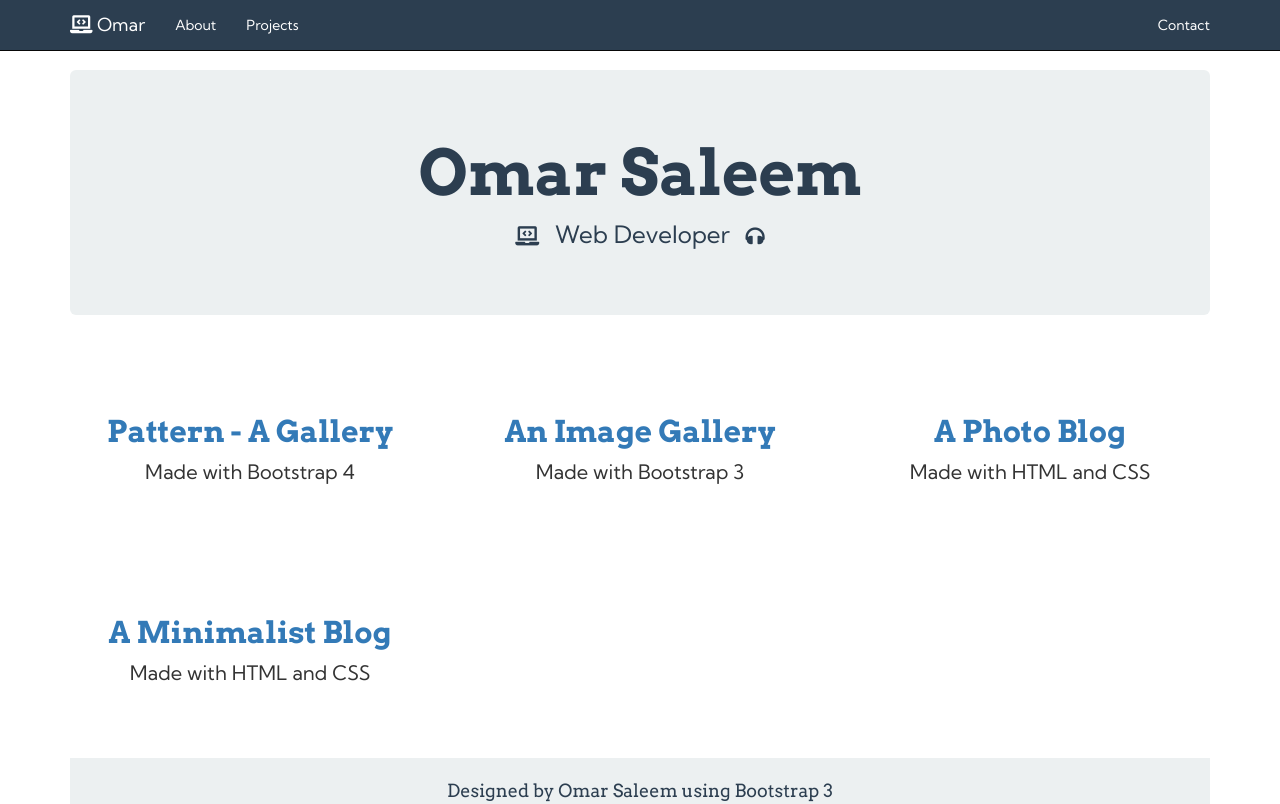
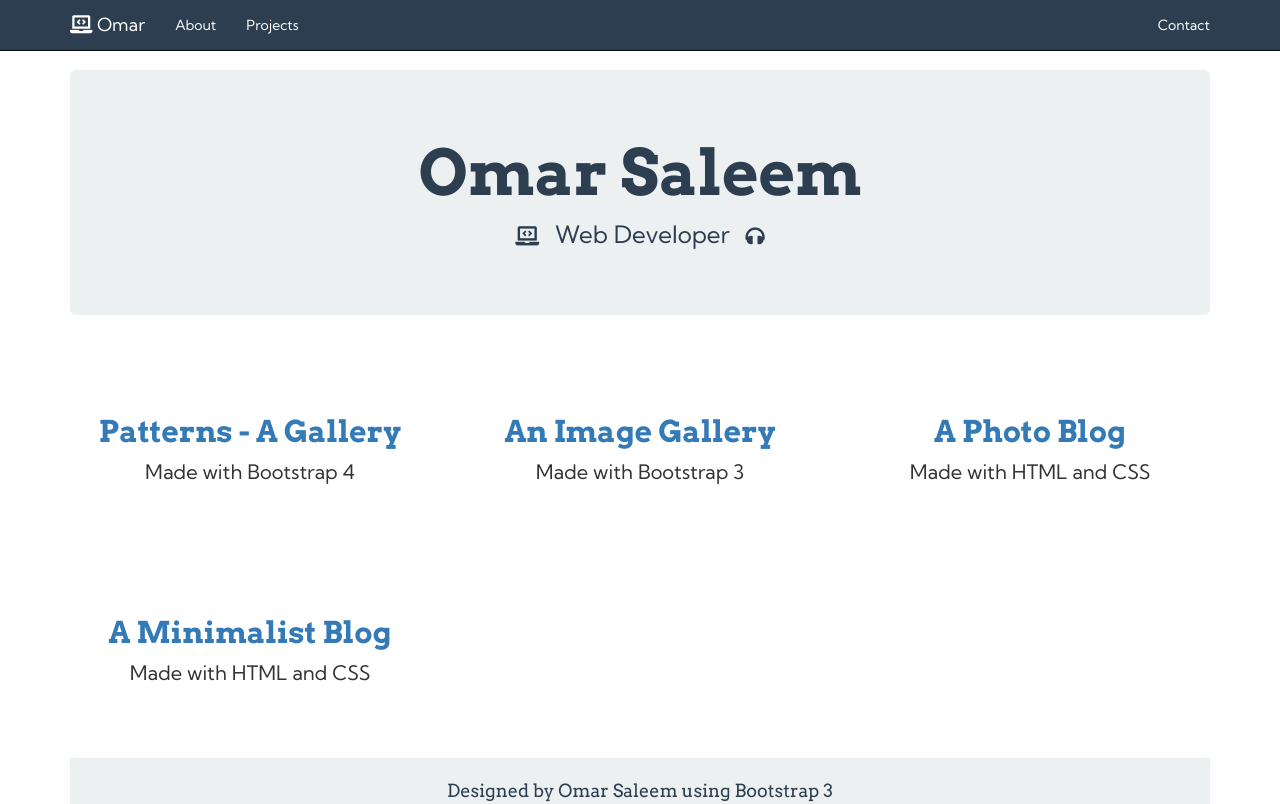
Before and after one commit to omar-saleem/omar-saleem.github.io, a plain HTML site: page projects.html in a window 1280 px wide. Shown: the top 804 px of the page. Drawn offline with nearby package versions, Linux system fonts and the light colour scheme.

Commit message:
Update projects.html

```diff
--- a/projects.html
+++ b/projects.html
@@ -42,7 +42,7 @@
 
         <div class="row">
             <div class="col-lg-4 col-sm-6 github-page">
-                <h2><a href="patterns/index.html">Pattern - A Gallery</a></h2>
+                <h2><a href="patterns/index.html">Patterns - A Gallery</a></h2>
                 <p>Made with Bootstrap 4</p>
             </div>
             <div class="col-lg-4 col-sm-6 github-page">
```
